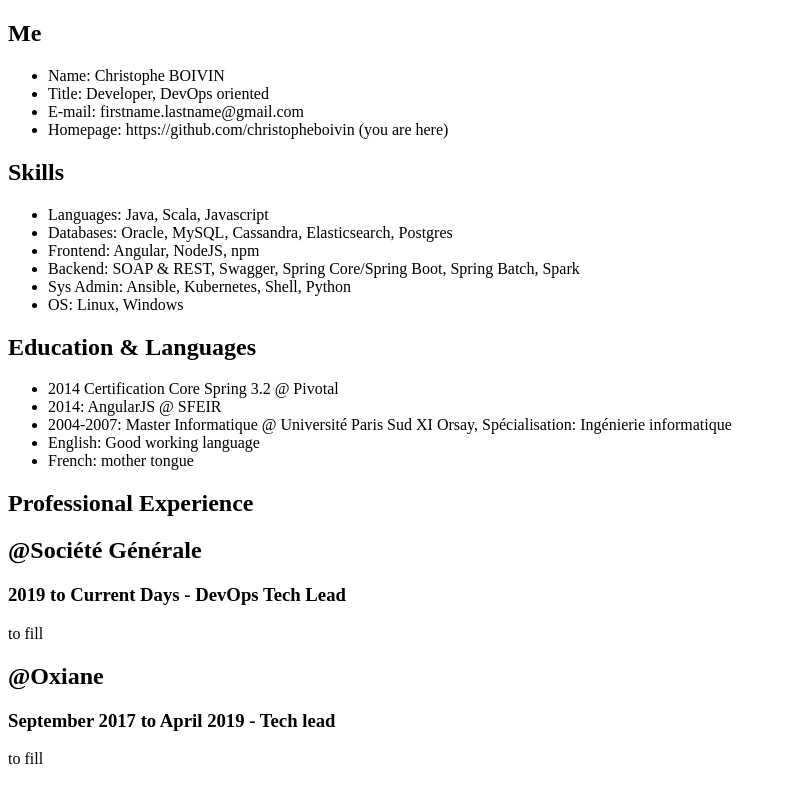
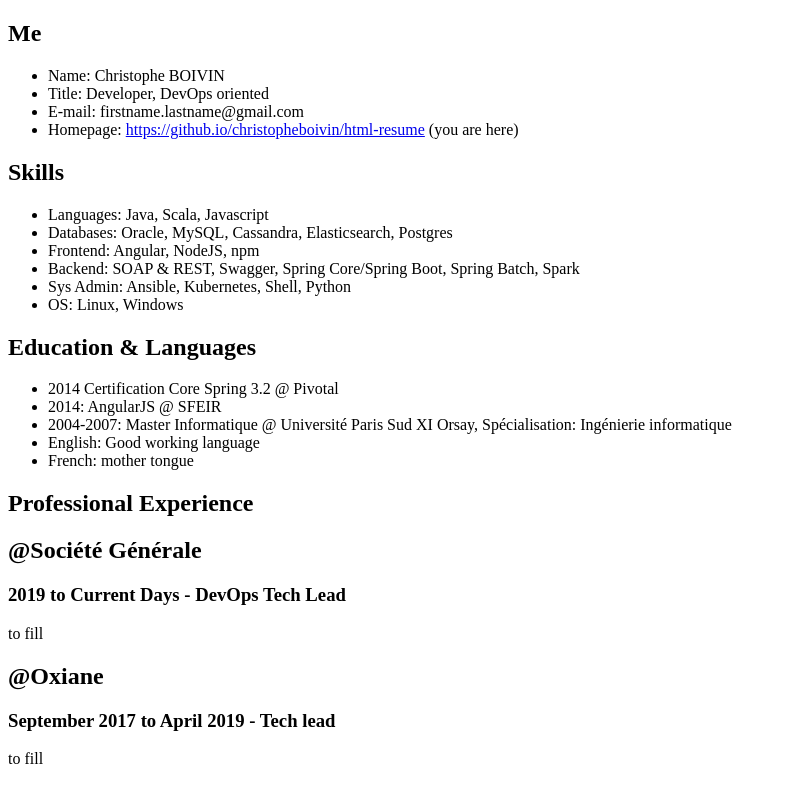
Before and after one commit to christopheboivin/html-resume, a plain HTML site: page index.html in a window 1280 px wide. Shown: the top 785 px of the page, without its empty margins (0-786 px from the left). Drawn offline with Linux system fonts and the light colour scheme.

Commit message:
chore: link

```diff
--- a/index.html
+++ b/index.html
@@ -10,7 +10,7 @@
     <li>Name: Christophe BOIVIN</li>
     <li>Title: Developer, DevOps oriented</li>
     <li>E-mail: firstname.lastname@gmail.com</li>
-    <li>Homepage: https://github.com/christopheboivin (you are here)</li>
+    <li>Homepage: <a href="https://github.io/christopheboivin/html-resume">https://github.io/christopheboivin/html-resume</a> (you are here)</li>
   </ul>
 </section>
 
```
